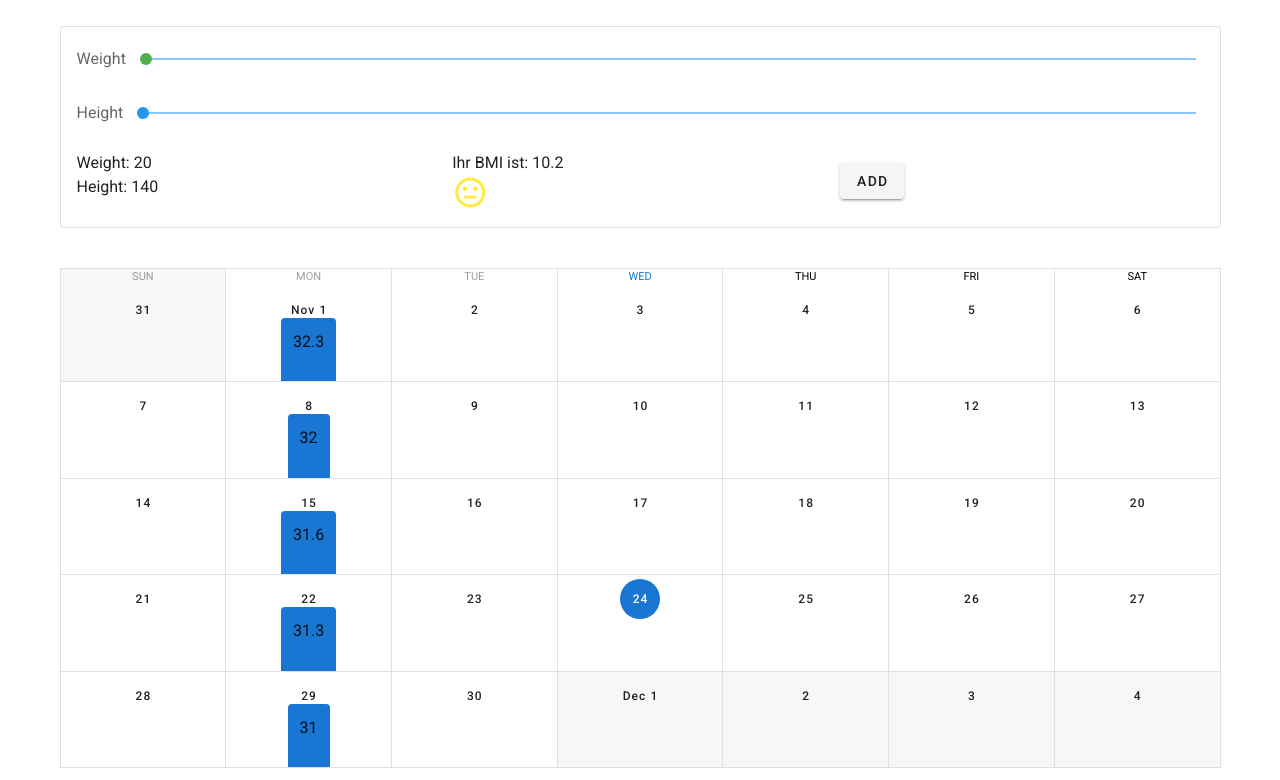
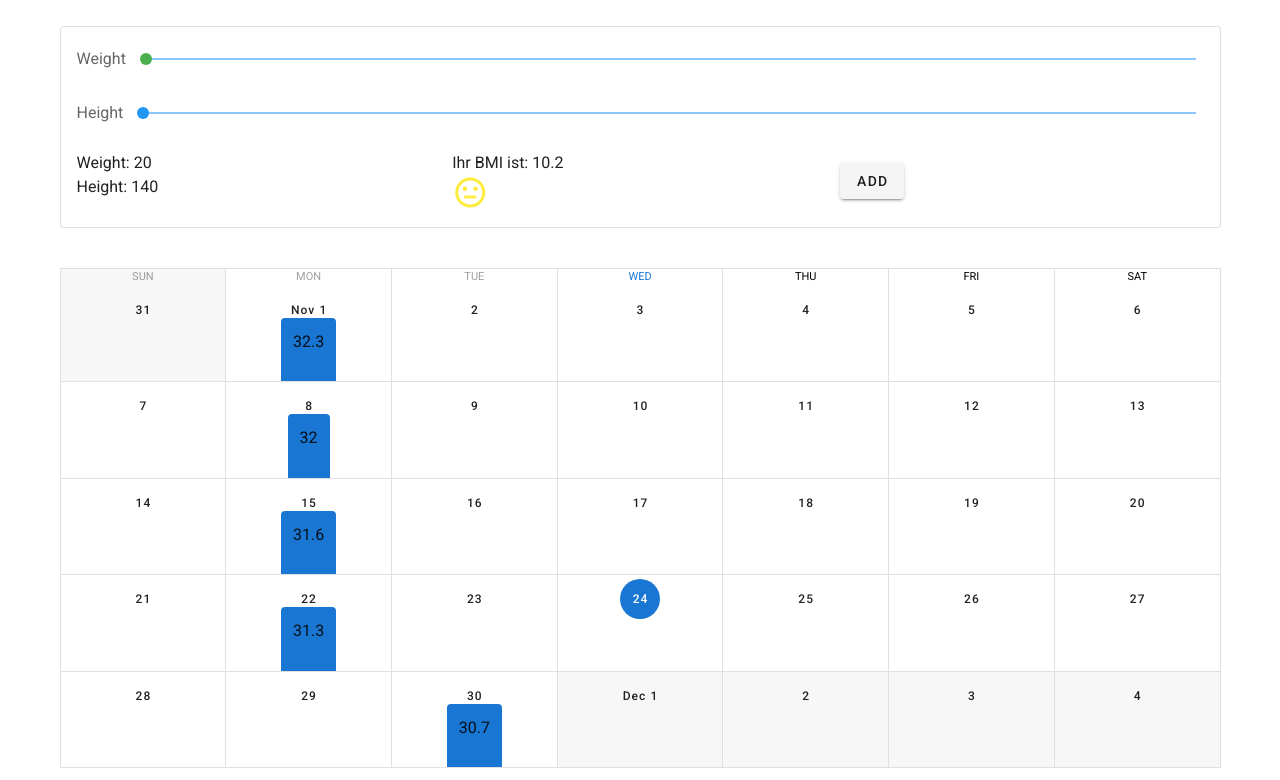
Before and after one commit to lailagryzik/BMI-Dashboard, a Vue app: page / in a window 1280 px wide. Shown: the part 424-1204 px from the top of the page. Built offline with nearby package versions, Linux system fonts and the light colour scheme.

Commit message:
Change Month

```diff
--- a/src/App.vue
+++ b/src/App.vue
@@ -125,7 +125,7 @@ export default {
     autoLineWidth: false,
     today: new Date(),
     tracked: {
-      "2021-11-29": 31,
+      "2021-11-30": 30.7,
       "2021-11-22": 31.3,
       "2021-11-15": 31.6,
       "2021-11-08": 32,
```
